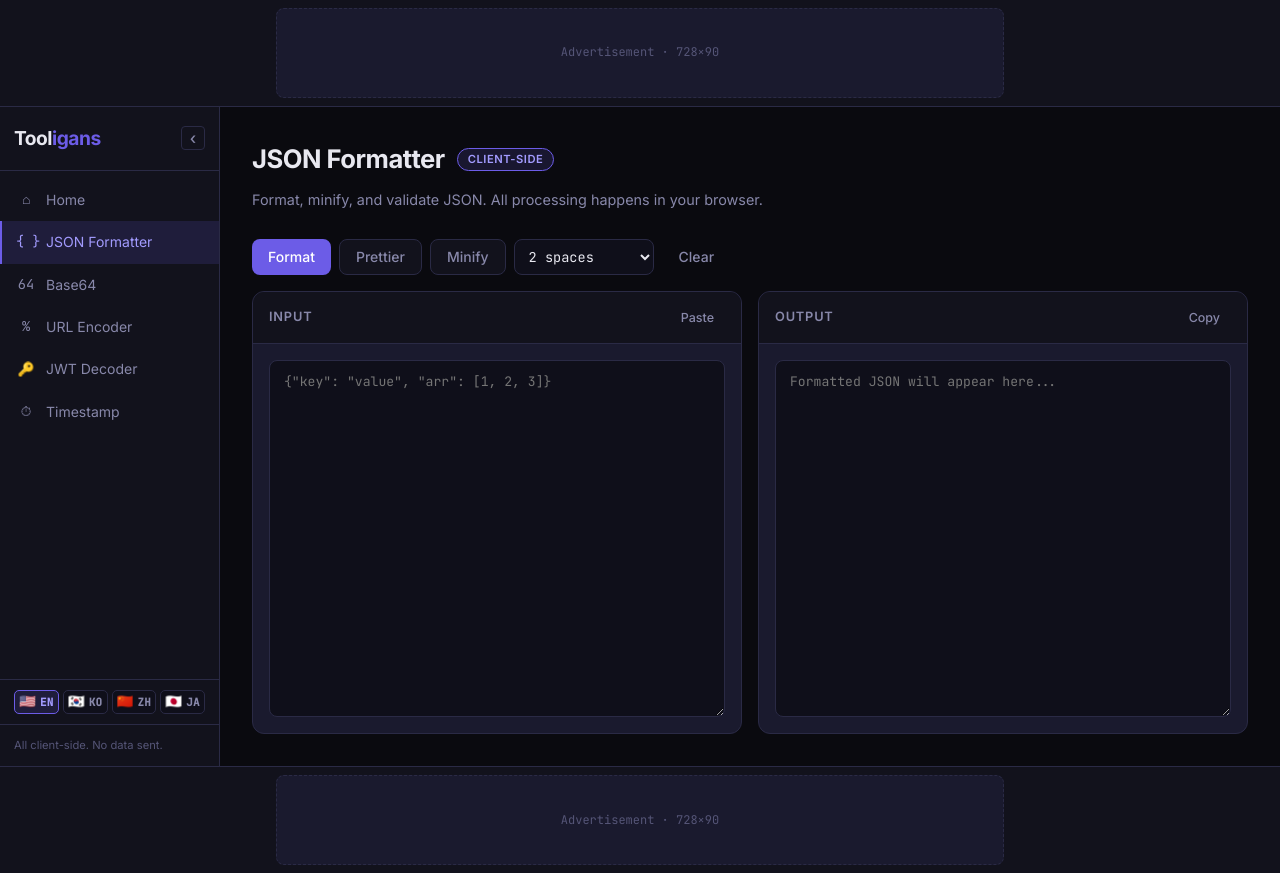
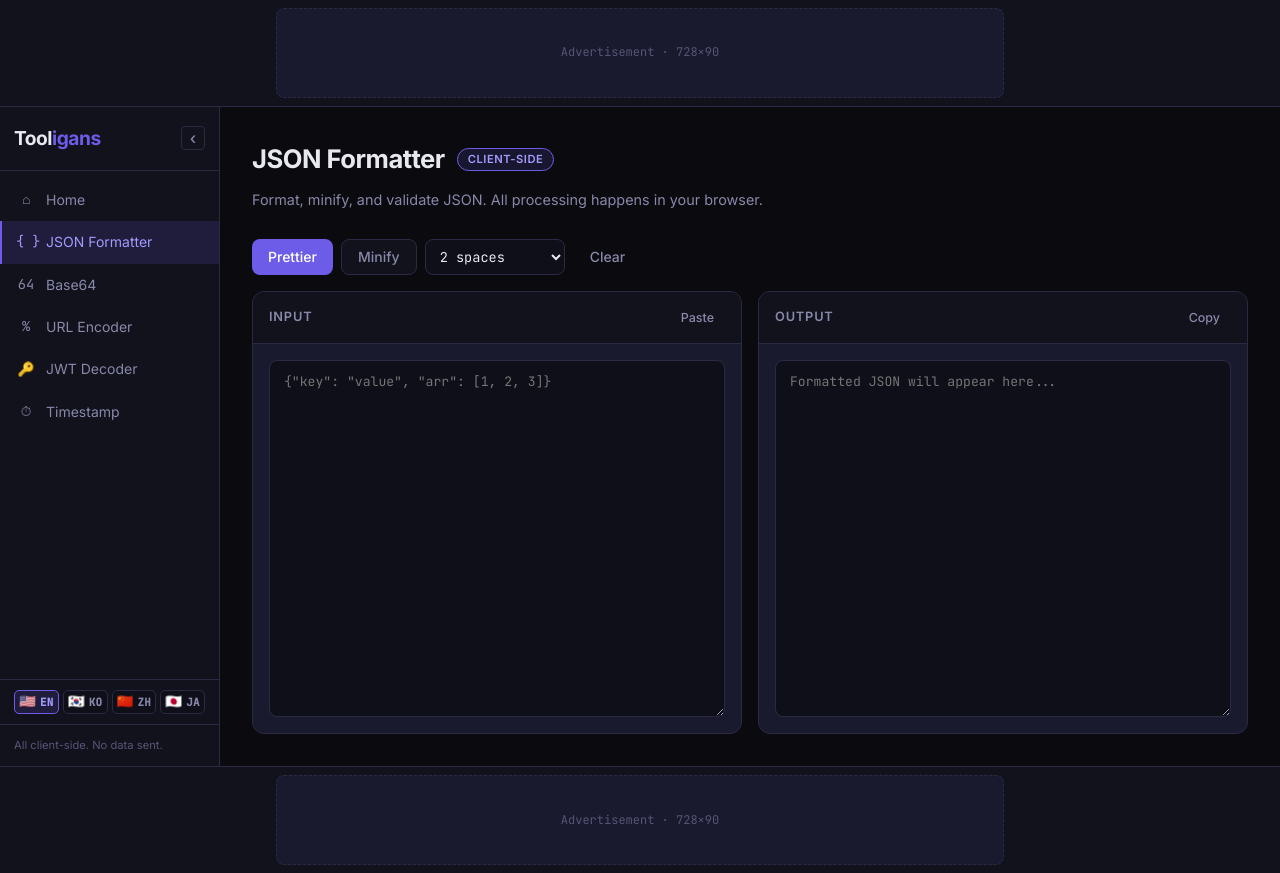
Before and after one commit to devming/tooligans, a React (Create React App) app: page /json in a window 1280 px wide. Built offline with nearby package versions, Linux system fonts and the light colour scheme.

Commit message:
Merge Format into Prettier as primary action

```diff
--- a/src/pages/JsonFormatter.js
+++ b/src/pages/JsonFormatter.js
@@ -33,18 +33,6 @@ export default function JsonFormatter() {
       setStatus({ type: 'error', message: e.message });
     }
   }, [input, t]);
-
-  const format = useCallback(() => {
-    if (!input.trim()) return;
-    try {
-      const parsed = JSON.parse(input);
-      setOutput(JSON.stringify(parsed, null, indent));
-      setStatus({ type: 'success', message: t('json.status.formatted') });
-    } catch (e) {
-      setStatus({ type: 'error', message: e.message });
-      setOutput('');
-    }
-  }, [input, indent, t]);
 
   const prettier = useCallback(() => {
     if (!input.trim()) return;
@@ -89,8 +77,7 @@ export default function JsonFormatter() {
       />
 
       <ButtonGroup>
-        <Button onClick={format} variant="primary">{t('common.format')}</Button>
-        <Button onClick={prettier} variant="secondary">{t('common.prettier')}</Button>
+        <Button onClick={prettier} variant="primary">{t('common.prettier')}</Button>
         <Button onClick={minify} variant="secondary">{t('common.minify')}</Button>
         <select
           value={indent}
```
